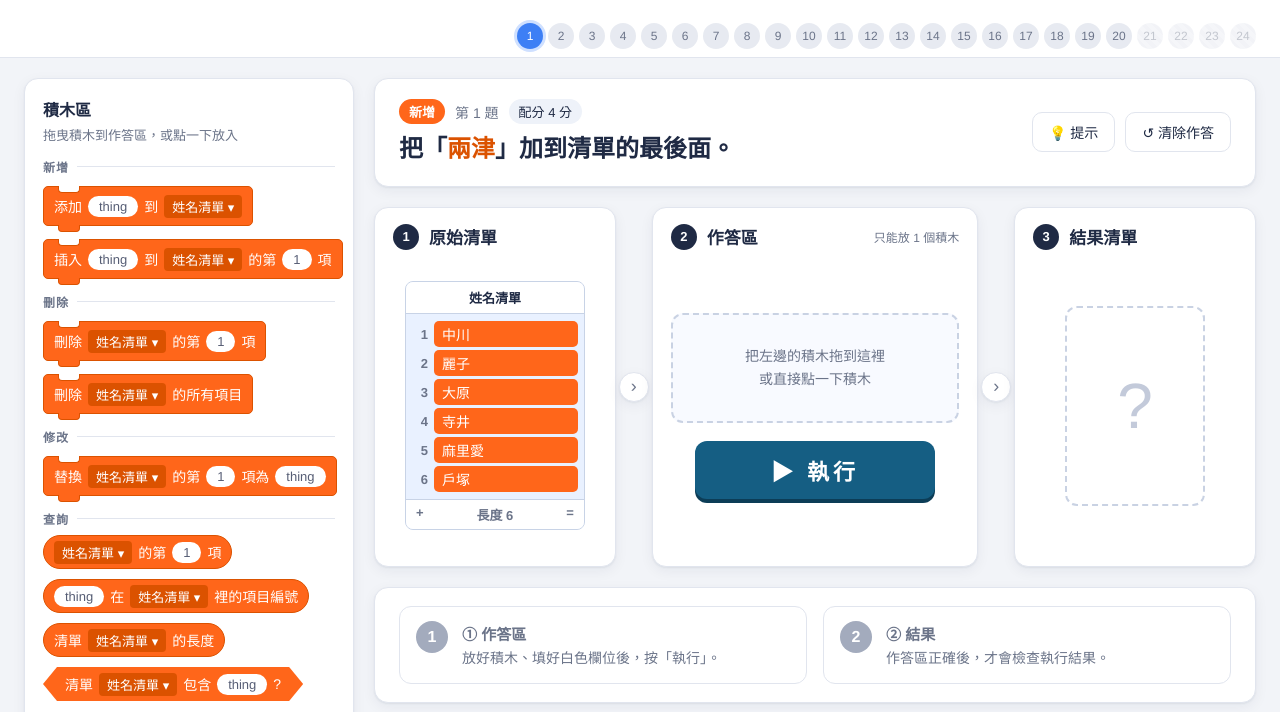
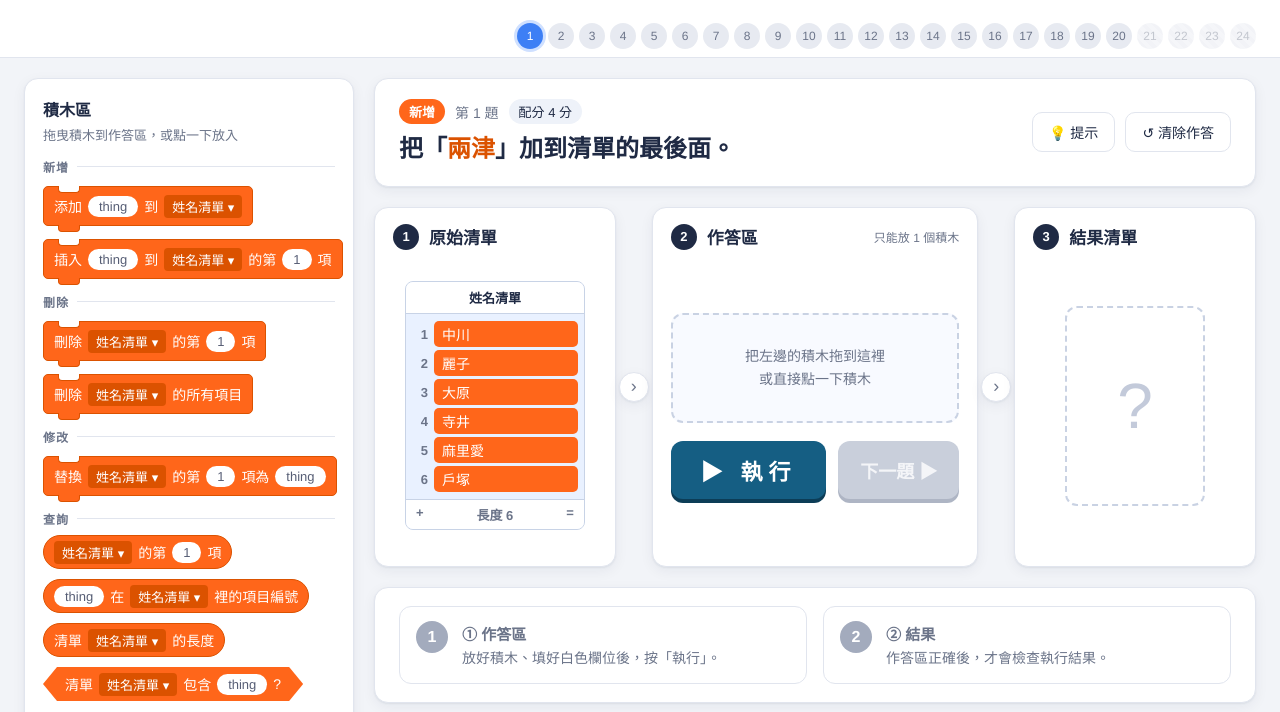
Before and after one commit to jjjan1024tyc/Scratch_Array_Command, a plain HTML site: page index.html in a window 1280 px wide. Shown: the part 81-793 px from the top of the page. Drawn offline with Linux system fonts and the light colour scheme.

Commit message:
拆開「執行」和「下一題」按鈕：下一題答對才能按，答錯維持灰色
Co-Authored-By: Claude Opus 5.5 <noreply@anthropic.com>

```diff
--- a/index.html
+++ b/index.html
@@ -168,19 +168,24 @@
   @media (hover: none) { .slot-item .del { display: block; } }
 
   .run-row { display: flex; gap: 12px; justify-content: center; width: 100%; }
-  /* 執行／正確／錯誤／下一題 共用一個按鈕 */
-  #actBtn {
-    flex: 0 1 240px; height: 58px; border: none; border-radius: 12px;
-    color: #fff; font-size: 22px; font-weight: 700; letter-spacing: 4px; white-space: nowrap;
-    cursor: pointer; background: var(--run); box-shadow: 0 4px 0 #0c3d57;
+  #runBtn, #nextBtn {
+    height: 58px; border: none; border-radius: 12px; color: #fff;
+    font-weight: 700; white-space: nowrap; cursor: pointer;
   }
-  #actBtn.next { background: var(--blue); box-shadow: 0 4px 0 #2a5fc0; }
-  #actBtn.ok   { background: var(--ok);   box-shadow: 0 4px 0 #0b7a5a; animation: pop .3s; }
-  #actBtn.bad  { background: var(--bad);  box-shadow: 0 4px 0 #a83232; animation: shake .4s; }
-  #actBtn:not(:disabled):hover { filter: brightness(1.1); }
-  #actBtn:not(:disabled):active { transform: translateY(2px); }
-  #actBtn:disabled { cursor: default; }
-  @keyframes pop { 0% { transform: scale(.92); } 60% { transform: scale(1.06); } 100% { transform: none; } }
+  #runBtn {
+    flex: 0 1 220px; font-size: 22px; letter-spacing: 6px;
+    background: var(--run); box-shadow: 0 4px 0 #0c3d57;
+  }
+  /* 下一題：答對前灰色不能按，答對後變藍色 */
+  #nextBtn {
+    flex: 0 0 auto; padding: 0 22px; font-size: 18px;
+    background: var(--blue); box-shadow: 0 4px 0 #2a5fc0; transition: background .2s;
+  }
+  #nextBtn:disabled { background: #c9cfdb; box-shadow: 0 4px 0 #aeb5c4; color: #f4f5f8; cursor: not-allowed; }
+  #nextBtn.unlocked { animation: pop .35s; }
+  #runBtn:hover, #nextBtn:not(:disabled):hover { filter: brightness(1.1); }
+  #runBtn:active, #nextBtn:not(:disabled):active { transform: translateY(2px); }
+  @keyframes pop { 0% { transform: scale(.92); } 60% { transform: scale(1.08); } 100% { transform: none; } }
   @keyframes shake { 0%, 100% { transform: none; } 25% { transform: translateX(-6px); } 75% { transform: translateX(6px); } }
 
   .qmark {
@@ -345,7 +350,8 @@
         <div class="step-body">
           <div id="slot"></div>
           <div class="run-row">
-            <button id="actBtn">▶ 執行</button>
+            <button id="runBtn">▶ 執行</button>
+            <button id="nextBtn" disabled title="答對這題才能按">下一題 ▶</button>
           </div>
         </div>
       </div>
@@ -743,36 +749,26 @@ function clearAnswer() {
   resetResult();
 }
 
-/* 按鈕平常是「執行」。按執行後：正確 1 秒 → 下一題；錯誤 1 秒 → 回到執行。
-   作答區空的時候按執行，只提示先放積木，不算答錯。已答對的題目清空作答區時顯示下一題。 */
-let actState = "next";
-let flashTimer = null;
-function setAction(state) {
-  clearTimeout(flashTimer);
-  actState = state;
-  const b = $("actBtn");
-  b.className = state;
-  b.disabled = state === "ok" || state === "bad";
-  b.textContent =
-    state === "run" ? "▶ 執行" :
-    state === "ok" ? "✓ 正確" :
-    state === "bad" ? "✕ 錯誤" :
-    qi === QUESTIONS.length - 1 ? "完成 ▶" : "下一題 ▶";
+/* 「執行」按鈕不變；「下一題」答對這題後才能按（答錯維持灰色）。
+   作答區空的時候按執行，只提示先放積木，不算答錯。 */
+function updateNext(animate = false) {
+  const b = $("nextBtn");
+  const wasDisabled = b.disabled;
+  b.disabled = !solved[qi];
+  b.textContent = qi === QUESTIONS.length - 1 ? "完成 ▶" : "下一題 ▶";
+  b.title = b.disabled ? "答對這題才能按" : "";
+  b.classList.remove("unlocked");
+  if (animate && wasDisabled && !b.disabled) { void b.offsetWidth; b.classList.add("unlocked"); }
 }
-function onAction() {
-  if (actState === "run") {
-    if (!answers.length) {
-      setCheck("check1", "bad", "① 作答區：還沒有積木", "請先把左邊的積木拖到作答區，再按「執行」。");
-      const slot = $("slot");
-      slot.classList.remove("nudge"); void slot.offsetWidth; slot.classList.add("nudge");
-      return;
-    }
-    const ok = run();
-    setAction(ok ? "ok" : "bad");
-    flashTimer = setTimeout(() => setAction(ok ? "next" : "run"), 1000);
-  } else if (actState === "next") {
-    goNext();
+function onRun() {
+  if (!answers.length) {
+    setCheck("check1", "bad", "① 作答區：還沒有積木", "請先把左邊的積木拖到作答區，再按「執行」。");
+    const slot = $("slot");
+    slot.classList.remove("nudge"); void slot.offsetWidth; slot.classList.add("nudge");
+    return;
   }
+  run();
+  updateNext(true);
 }
 
 function onAnswerEdited(el) {
@@ -800,7 +796,7 @@ function resetResult() {
     setCheck("check1", "", "① 作答區", "放好積木、填好白色欄位後，按「執行」。");
     setCheck("check2", "", "② 結果", "作答區正確後，才會檢查執行結果。");
   }
-  setAction(!answers.length && solved[qi] ? "next" : "run");
+  updateNext();
 }
 
 /* 第一階段：檢查作答區的積木與欄位 */
@@ -1123,7 +1119,8 @@ function resetAll() {
   part2 = false;
 }
 
-$("actBtn").onclick = onAction;
+$("runBtn").onclick = onRun;
+$("nextBtn").onclick = () => { if (solved[qi]) goNext(); };
 $("clearBtn").onclick = clearAnswer;
 function updateHintTip() {
   $("hintBtn").dataset.tip =
```
